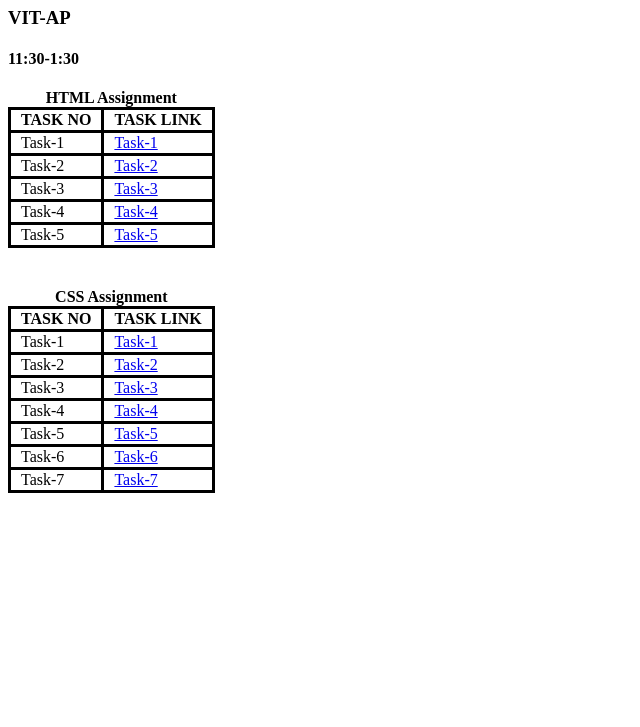
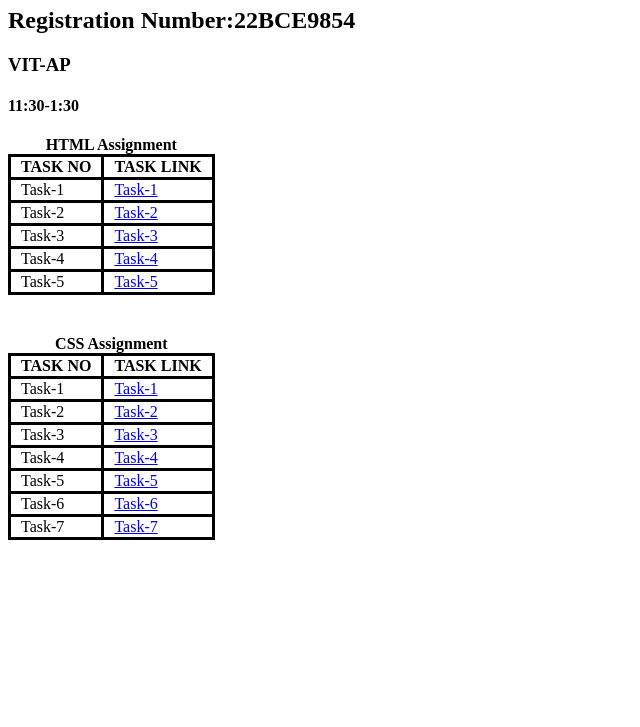
Before and after one commit to PantaDhanush/MERN_TASK, a plain HTML site: page index.html in a window 1280 px wide. Shown: the part 73-800 px from the top of the page, without its empty margins (0-640 px from the left). Drawn offline with Linux system fonts and the light colour scheme.

Commit message:
Submission of tasks

```diff
--- a/index.html
+++ b/index.html
@@ -18,6 +18,7 @@
 </head>
 <body>
     <h1>PANTA DHANUSH KUMAR REDDY</h1>
+    <h2>Registration Number:22BCE9854</h2>
     <h3>VIT-AP</h3>
     <h4>11:30-1:30</h4>
     <div id="HTML">
```
